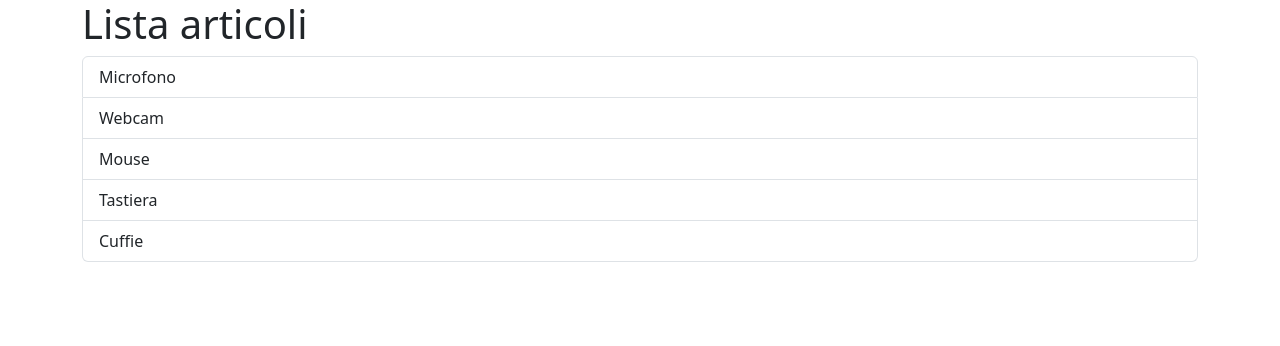
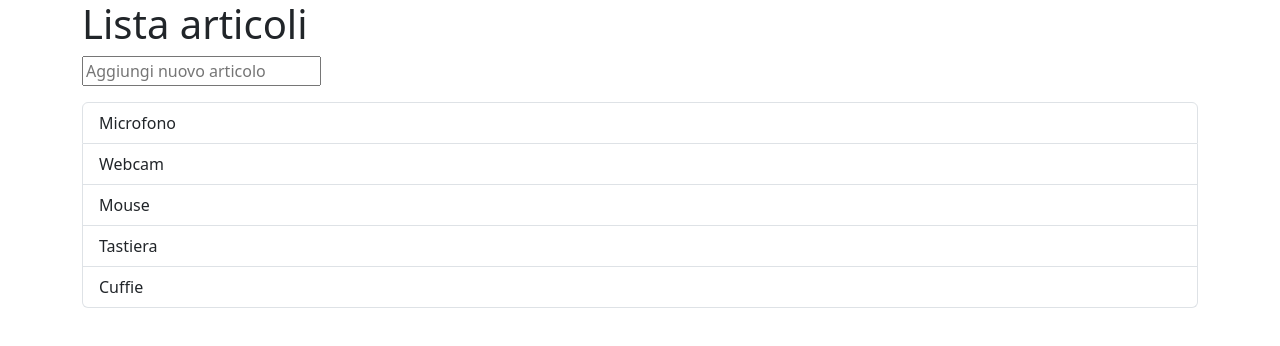
Before and after one commit to emilianocafasso/react-form, a React (Vite) app: page / in a window 1280 px wide. Shown: the top 346 px of the page. Built offline with nearby package versions, Linux system fonts and the light colour scheme.

Commit message:
add input form

```diff
--- a/src/App.jsx
+++ b/src/App.jsx
@@ -30,10 +30,20 @@ function App() {
 
   return (
     <>
+
       <div className='container'>
         <h1>Lista articoli</h1>
 
-        <div className='list-group'>
+        <form onSubmit={submit}>
+          <input
+            type="text"
+            placeholder='Aggiungi nuovo articolo'
+            value={newProduct}
+            onChange={(e) => setNewProduct(e.target.value)}
+          />
+        </form>
+
+        <div className='list-group mt-3'>
           {products.map(product => (
 
             <div key={product.id} className='list-group-item'>{product.name}</div>
@@ -42,6 +52,8 @@ function App() {
         </div>
 
       </div>
+
+
     </>
 
   )
```
